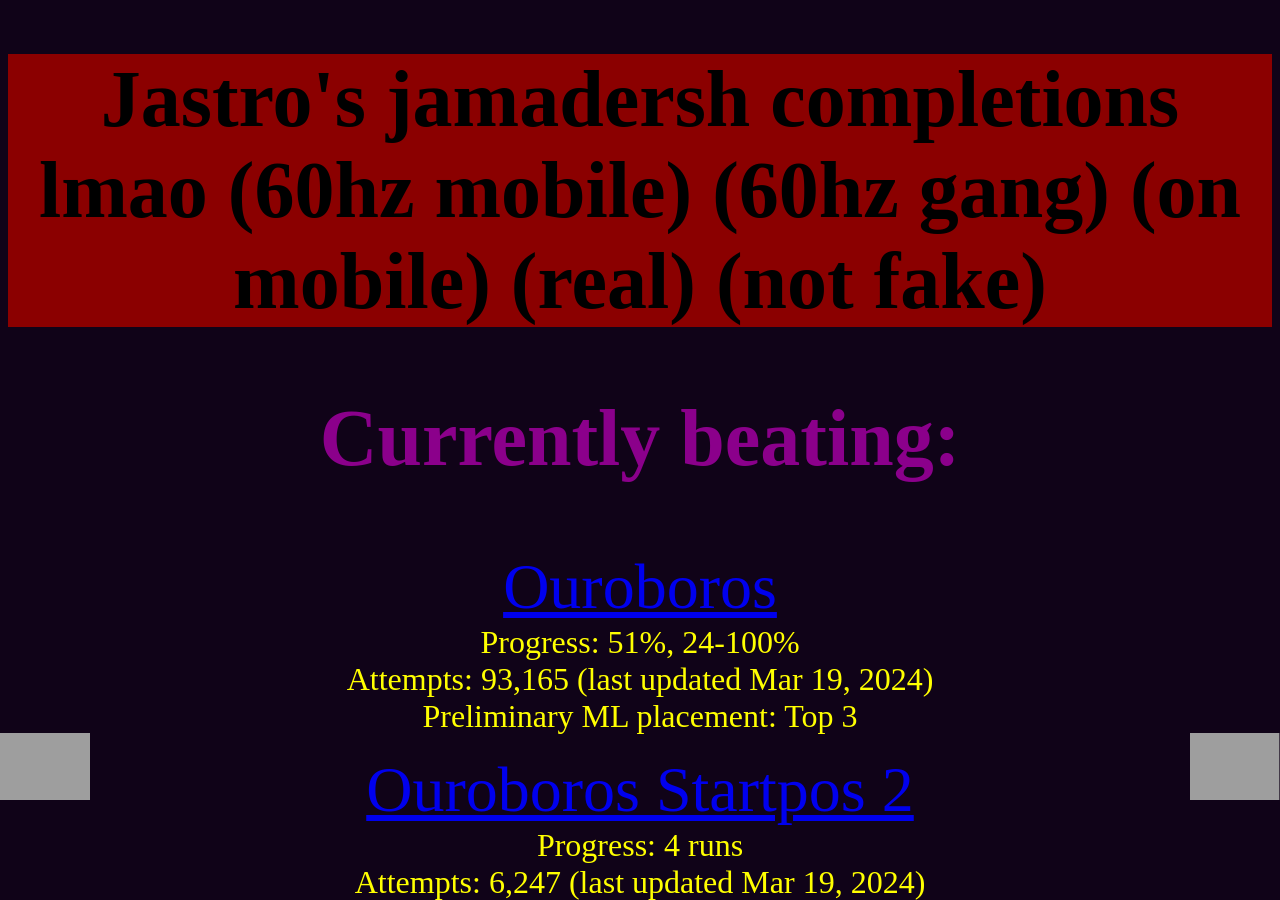
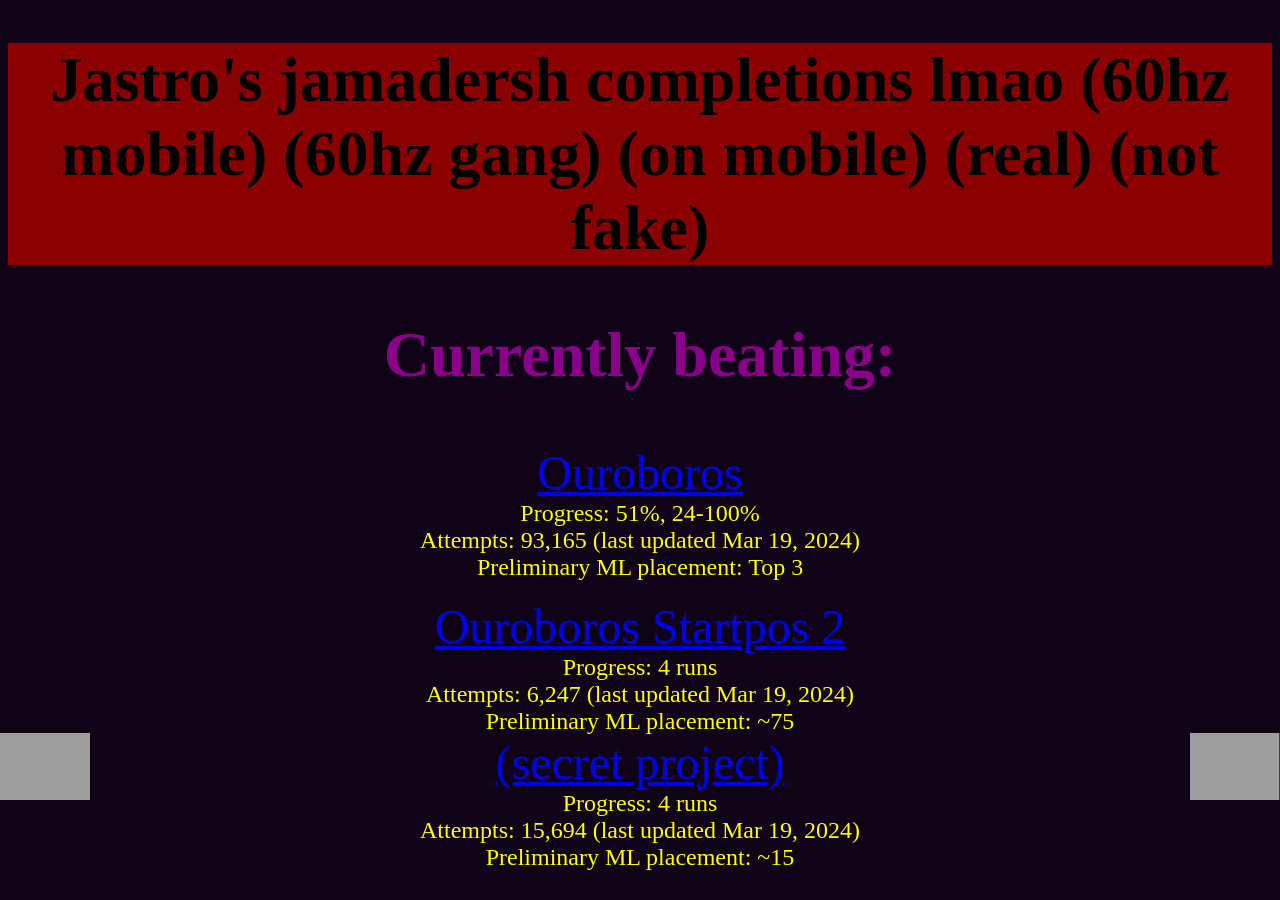
Before and after one commit to jasonpching/jastro-levels, a plain HTML site: page index.html in a window 1280 px wide. Shown: the top 900 px of the page. Drawn offline with Linux system fonts and the light colour scheme; grey boxes are pictures that could not be loaded.

Commit message:
index.html

```diff
--- a/index.html
+++ b/index.html
@@ -13,20 +13,20 @@
 
         h1{
             color: black;
-            font-size: 5em;
+            font-size: 4em;
         }
 
         h2{
             color: darkmagenta;
-            font-size: 5em;
+            font-size: 4em;
         }
 
         a{
-            font-size: 4em;
+            font-size: 3em;
         }
 
         .details{
-            font-size: 2em;
+            font-size: 1.5em;
             color: yellow;
         }
 
```
